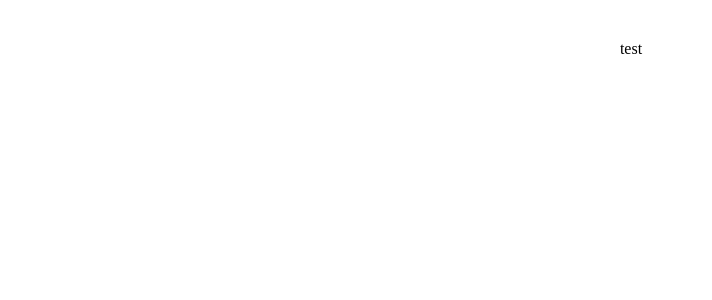
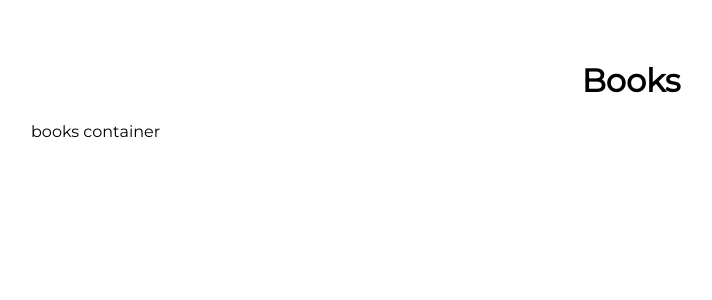
Before and after one commit to HelgiMagic/library, a React (Vite) app: page / in a window 1280 px wide. Shown: the top 300 px of the page, without its empty margins (9-721 px from the left). Built offline with nearby package versions, Linux system fonts and the light colour scheme.

Commit message:
Main Page and books container created

```diff
--- a/src/App.css
+++ b/src/App.css
@@ -1,6 +1,27 @@
+@font-face {
+  font-family: "Montserrat";
+  src: url(/Montserrat-Regular.ttf);
+}
+
+* {
+  box-sizing: border-box;
+}
+
 #root {
+  font-family: "Montserrat", Inter, system-ui;
+
   max-width: 1280px;
   margin: 0 auto;
   padding: 2rem;
   text-align: center;
 }
+
+.books-container {
+  display: flex;
+  flex-wrap: wrap;
+}
+
+.book {
+  display: flex;
+  flex-direction: column;
+}
--- /dev/null
+++ b/src/components/BooksContainer.jsx
@@ -0,0 +1,9 @@
+import React from 'react';
+
+export default function BooksContainer() {
+  return (
+    <div className="books-container">
+      books container
+    </div>
+  );
+}
--- a/src/components/MainPage.jsx
+++ b/src/components/MainPage.jsx
@@ -1,7 +1,11 @@
 import React from 'react';
+import BooksContainer from './BooksContainer';
 
 export default function MainPage() {
   return (
-    <div>test</div>
+    <>
+      <h1>Books</h1>
+      <BooksContainer />
+    </>
   );
 }
```
Also changed, not shown: public/Montserrat-Regular.ttf (added).
